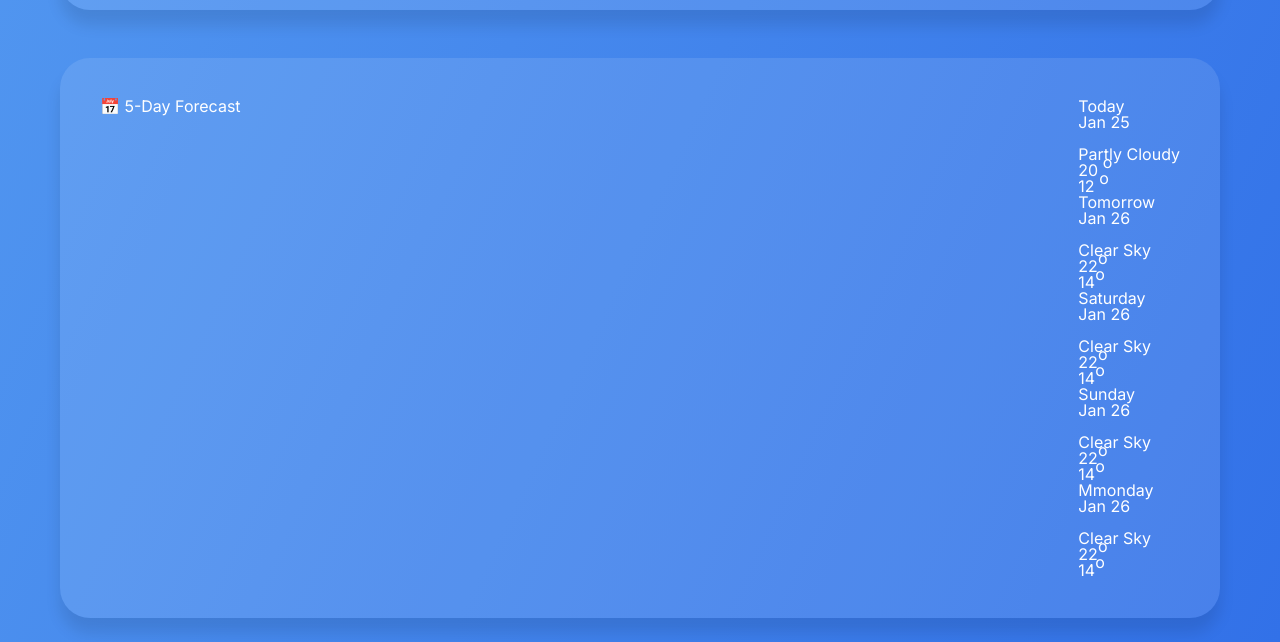
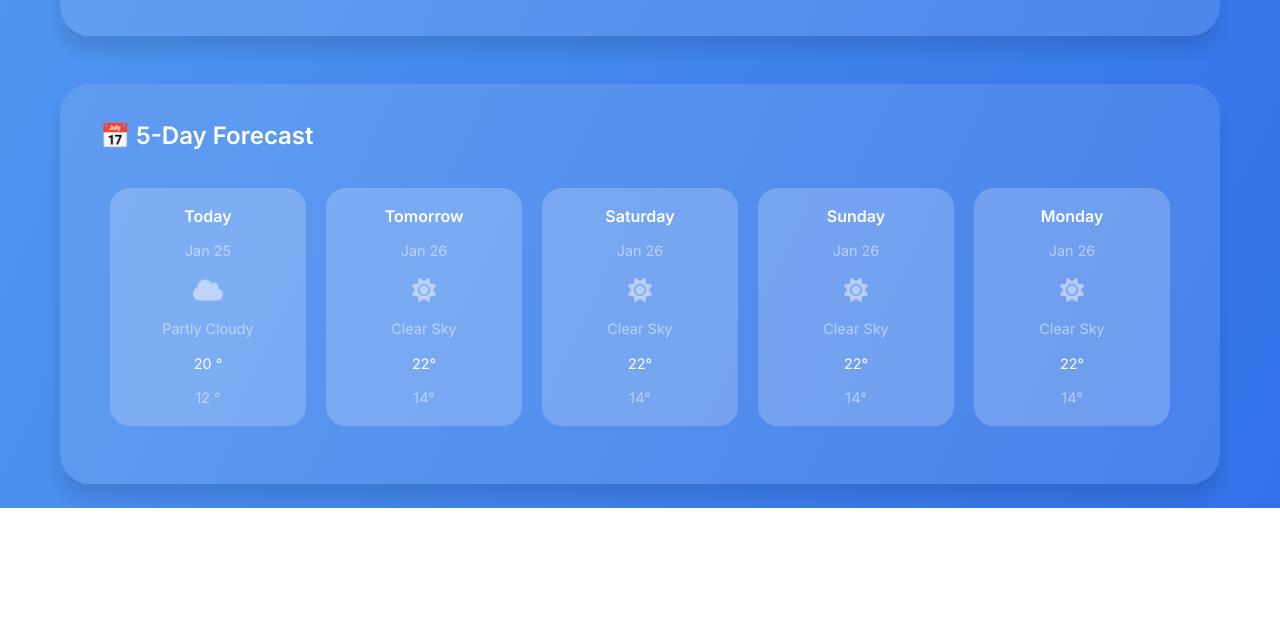
Before and after one commit to mbportz/projects, a plain HTML site: page weather-app/index.html in a window 1280 px wide. Shown: the part 654-1296 px from the top of the page. After the commit the page ends 1162 px from the top, so only its background shows below. Drawn offline with Linux system fonts and the light colour scheme.

Commit message:
finish the design

```diff
--- a/weather-app/index.html
+++ b/weather-app/index.html
@@ -62,53 +62,53 @@
          </div>
       </section>
 
-      <section class="container">
+      <section id="forecast" class="container">
          <h2>📅 5-Day Forecast</h2>
 
          <div class="forecast-container">
             <div class="forecast-card">
                <p>Today</p>
                <p>Jan 25</p>
-               <img src="" alt="" />
+               <img src="assets/cloud-solid.svg" alt="" />
                <p>Partly Cloudy</p>
-               <p>20 <sup>o</sup></p>
-               <p>12 <sup>o</sup></p>
+               <p>20 &deg;</p>
+               <p>12 &deg;</p>
             </div>
 
             <div class="forecast-card">
                <p>Tomorrow</p>
                <p>Jan 26</p>
-               <img src="" alt="" />
+               <img src="assets/sun-solid.svg" alt="" />
                <p>Clear Sky</p>
-               <p>22<sup>o</sup></p>
-               <p>14<sup>o</sup></p>
+               <p>22&deg;</p>
+               <p>14&deg;</p>
             </div>
 
             <div class="forecast-card">
                <p>Saturday</p>
                <p>Jan 26</p>
-               <img src="" alt="" />
+               <img src="assets/sun-solid.svg" alt="" />
                <p>Clear Sky</p>
-               <p>22<sup>o</sup></p>
-               <p>14<sup>o</sup></p>
+               <p>22&deg;</p>
+               <p>14&deg;</p>
             </div>
 
             <div class="forecast-card">
                <p>Sunday</p>
                <p>Jan 26</p>
-               <img src="" alt="" />
+               <img src="assets/sun-solid.svg" alt="" />
                <p>Clear Sky</p>
-               <p>22<sup>o</sup></p>
-               <p>14<sup>o</sup></p>
+               <p>22&deg;</p>
+               <p>14&deg;</p>
             </div>
 
             <div class="forecast-card">
-               <p>Mmonday</p>
+               <p>Monday</p>
                <p>Jan 26</p>
-               <img src="" alt="" />
+               <img src="assets/sun-solid.svg" alt="" />
                <p>Clear Sky</p>
-               <p>22<sup>o</sup></p>
-               <p>14<sup>o</sup></p>
+               <p>22&deg;</p>
+               <p>14&deg;</p>
             </div>
          </div>
       </section>
--- a/weather-app/styles/sass/components/_container.scss
+++ b/weather-app/styles/sass/components/_container.scss
@@ -4,7 +4,6 @@
    background-color: $input-bg-color;
    display: flex;
    justify-content: space-between;
-   // margin-inline: clamp(10px, 8vw, 900px);
    max-width: 1100px;
    width: 100%;
    margin-block: 3vh;
--- a/weather-app/styles/sass/sections/_forecast.scss
+++ b/weather-app/styles/sass/sections/_forecast.scss
@@ -0,0 +1,65 @@
+#forecast {
+   display: flex;
+   flex-direction: column;
+   justify-content: flex-start;
+   gap: 30px;
+
+   h2 {
+      font-size: 1.5rem;
+      font-weight: 600;
+   }
+}
+
+.forecast-container {
+   display: flex;
+   flex-wrap: wrap;
+   justify-content: center;
+   flex-direction: row;
+}
+
+.forecast-card {
+   flex: 1 1 12%;
+   min-width: 10px;
+   display: flex;
+   flex-direction: column;
+   align-items: center;
+   justify-content: center;
+   margin: 10px;
+   padding: 20px;
+   background-color: rgba(255, 255, 255, 0.2);
+   border-radius: 20px;
+   gap: 20px;
+   text-align: center;
+
+   h2 {
+      font-size: 10em;
+      font-weight: 700;
+   }
+
+   p {
+      opacity: 0.5;
+      font-size: 0.9rem;
+
+      &:first-child {
+         opacity: 1;
+         font-size: 1rem;
+         font-weight: 600;
+      }
+
+      &:nth-child(5) {
+         opacity: 1;
+      }
+   }
+
+   img {
+      height: 1.5rem;
+   }
+
+   @media (max-width: 1000px) {
+      flex: 1 1 30%;
+   }
+
+   @media (max-width: 700px) {
+      flex: 1 1 100%;
+   }
+}
--- a/weather-app/styles/sass/sections/_header.scss
+++ b/weather-app/styles/sass/sections/_header.scss
@@ -10,6 +10,7 @@ header {
    justify-content: space-between;
    flex-wrap: wrap;
    width: 100%;
+   line-height: 30px;
 
    h1 {
       font-size: 3rem;
@@ -17,6 +18,7 @@ header {
       color: white;
       text-align: center;
       text-shadow: 2px 2px 8px rgba(0, 0, 0, 0.2);
+      display: block;
    }
 
    p {
--- a/weather-app/styles/sass/sections/_index.scss
+++ b/weather-app/styles/sass/sections/_index.scss
@@ -1,2 +1,3 @@
 @forward "header";
 @forward "weather";
+@forward "forecast";
--- a/weather-app/styles/sass/sections/_weather.scss
+++ b/weather-app/styles/sass/sections/_weather.scss
@@ -1,6 +1,7 @@
 @use "../abstracts/" as *;
 
 #weather {
+   margin-top: 50px;
    @media (max-width: 1032px) {
       flex-wrap: wrap;
 
@@ -11,7 +12,6 @@
 
       .weather-content {
          flex-basis: 1032px;
-         // flex-wrap: nowrap;
       }
    }
 }
@@ -52,7 +52,6 @@
 .weather-content {
    display: flex;
    flex-wrap: wrap;
-   // max-width: 370px;
    width: 370px;
    justify-content: flex-end;
    flex-wrap: wrap;
@@ -64,13 +63,12 @@
 }
 
 .weather-card {
-   flex: 1;
+   flex: 1 1 18%;
    display: flex;
    flex-direction: column;
    align-items: center;
    justify-content: center;
-   width: 100%;
-   min-width: 150px;
+   min-width: 10px;
    min-height: 120px;
    background-color: rgba(255, 255, 255, 0.05);
    margin: 10px;
@@ -93,6 +91,6 @@
    }
 
    @media (max-width: 1032px) {
-      flex-basis: 300px;
+      flex: 1 1 40%;
    }
 }
```
Also changed, not shown: weather-app/styles/css/styles.css, 1 other file.
